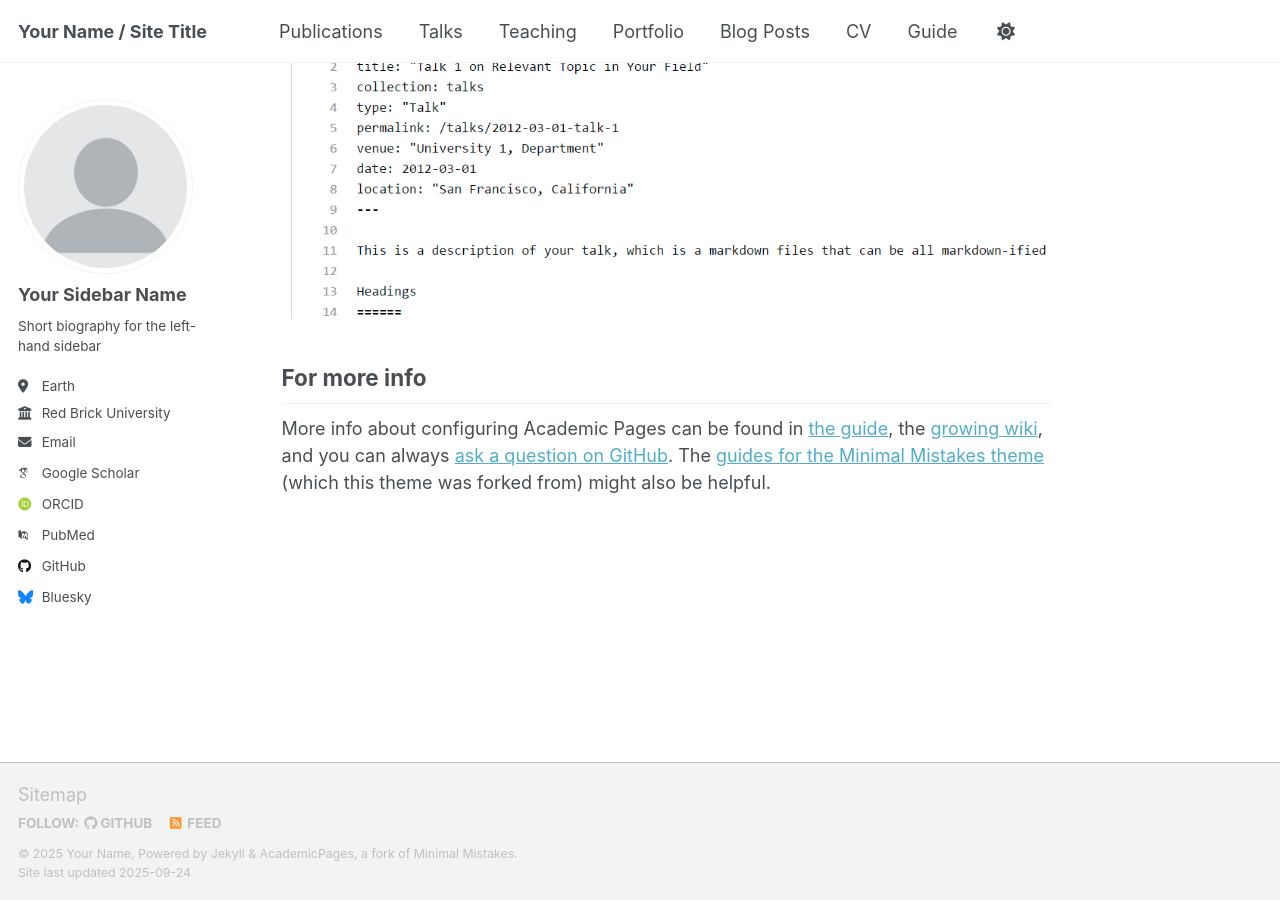
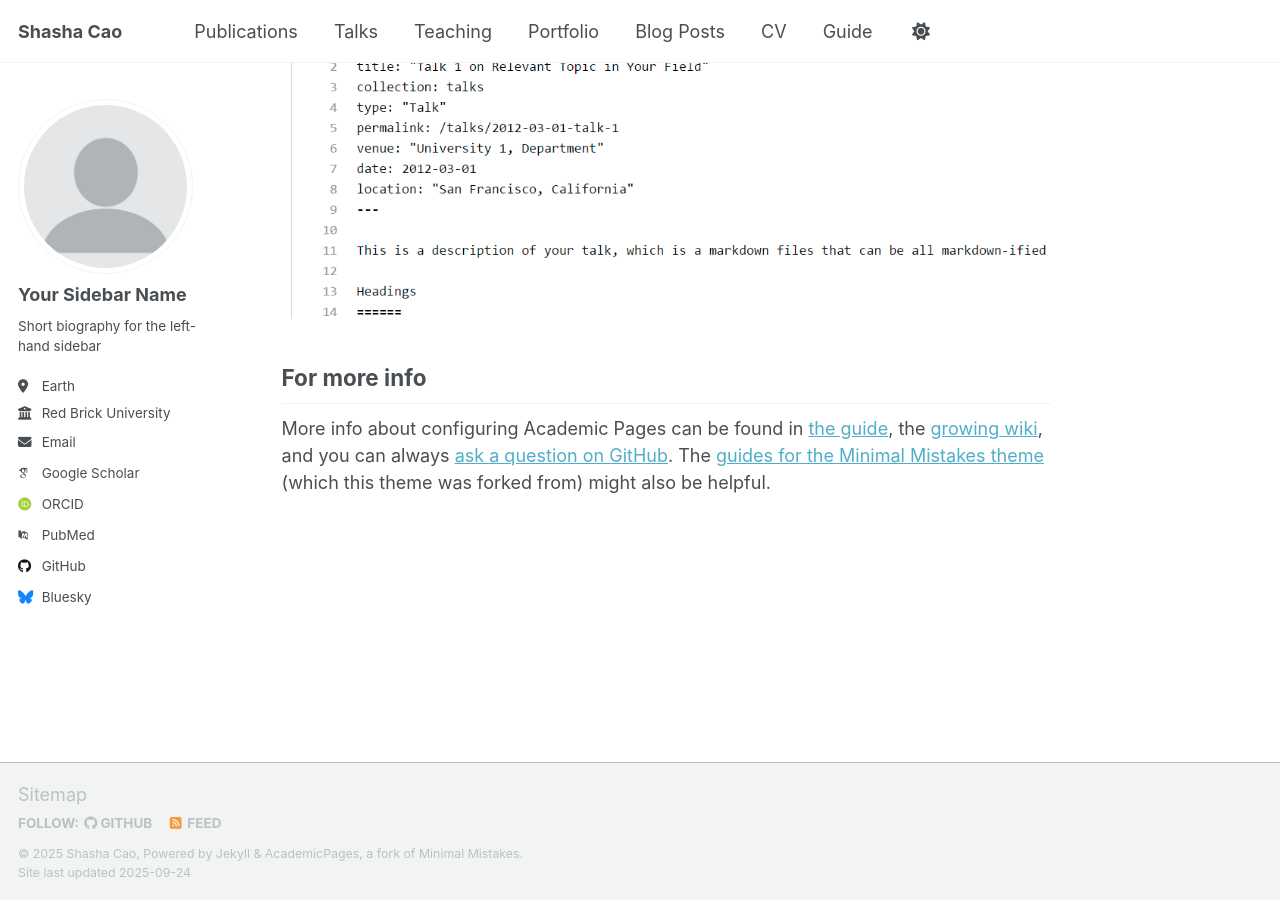
Before and after one commit to Desertshasha/shashacao.github.io, a Jekyll site: the page built from _pages/about.md, in a window 1280 px wide and 900 px high, scrolled down 2880 px. Built offline with Jekyll 4.4.1, drawn with Linux system fonts in a browser that asks for light colours; some web fonts are replaced; a script that is not in the unit is left out.

Commit message:
Update _config.yml

```diff
--- a/_config.yml
+++ b/_config.yml
@@ -9,14 +9,14 @@
 # Basic Site Settings
 locale                   : "en-US"
 site_theme               : "default" # Currently available options are "default", "air"
-title                    : "Your Name / Site Title"
+title                    : "Shasha Cao"
 title_separator          : "-"
-name                     : &name "Your Name"
-description              : &description "Your Name's academic portfolio"   # Update this with a general description of your site, this is the default if not overridden by a page
-url                      : https://academicpages.github.io # The base hostname & protocol for your site e.g. "https://[your GitHub username].github.io",
+name                     : &name "Shasha Cao"
+description              : &description "PhD Candidate in Information Systems | Arizona State University"   # Update this with a general description of your site, this is the default if not overridden by a page
+url                      : "https://shashacao.github.io" # The base hostname & protocol for your site e.g. "https://[your GitHub username].github.io",
                                                            # or if you already have some other page hosted on Github then use "https://[your GitHub username].github.io/[Your Repo Name]"
 baseurl                  : "" # the subpath of your site, e.g. "/blog"
-repository               : "academicpages/academicpages.github.io"
+repository               : "Desertshasha/shashacao.github.io"
 
 # Site Author - The following control what appear as part of the author content on the side bar.
 #               If a field is blank the icon and link will not appear, otherwise it will be shown.
```
